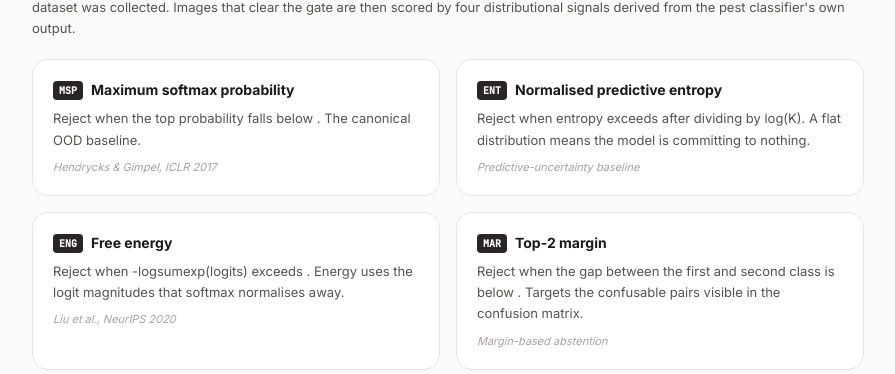
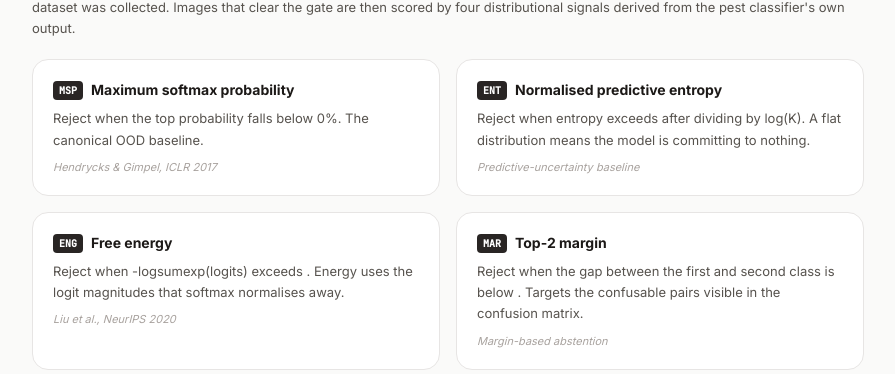
Before and after one commit to JahanRazh/CORN-PEST-AI-DECISION-SUPPORT-WEB-APPLICATION, a Flask app: template app/templates/about.html in a window 1280 px wide. Shown: the part 1136-1510 px from the top of the page, without its empty margins (192-1087 px from the left). Run offline with Flask 3, Linux system fonts and the light colour scheme; the template is opened without the code that fills it, so the values that code supplies are empty; some libraries are stand-ins or nearby versions.

Commit message:
feat: add method documentation page and configuration schema for the AI decision pipeline

```diff
--- a/app/config.py
+++ b/app/config.py
@@ -54,7 +54,7 @@ MAX_CONTENT_LENGTH = 10 * 1024 * 1024  # 10 MB
 # ---------------------------------------------------------------------------
 OOD_DEFAULTS = {
     # Maximum softmax probability. Below this the prediction is not trusted.
-    "msp_threshold": 0.55,
+    "msp_threshold": 0.85,
     # Shannon entropy of the softmax vector, normalised to [0, 1] by log(K).
     # Above this the distribution is too flat to commit to one class.
     "entropy_threshold": 0.45,
--- a/app/templates/about.html
+++ b/app/templates/about.html
@@ -67,7 +67,7 @@
     <div class="mt-5 grid gap-4 sm:grid-cols-2">
       {% set signals = [
         ('MSP', 'Maximum softmax probability',
-         'Reject when the top probability falls below ' ~ ood_config.msp_threshold ~ '. The canonical OOD baseline.',
+         'Reject when the top probability falls below ' ~ (ood_config.msp_threshold * 100)|int ~ '%. The canonical OOD baseline.',
          'Hendrycks &amp; Gimpel, ICLR 2017'),
         ('ENT', 'Normalised predictive entropy',
          'Reject when entropy exceeds ' ~ ood_config.entropy_threshold ~ ' after dividing by log(K). A flat distribution means the model is committing to nothing.',
```
Also changed, not shown: 1 other file.
